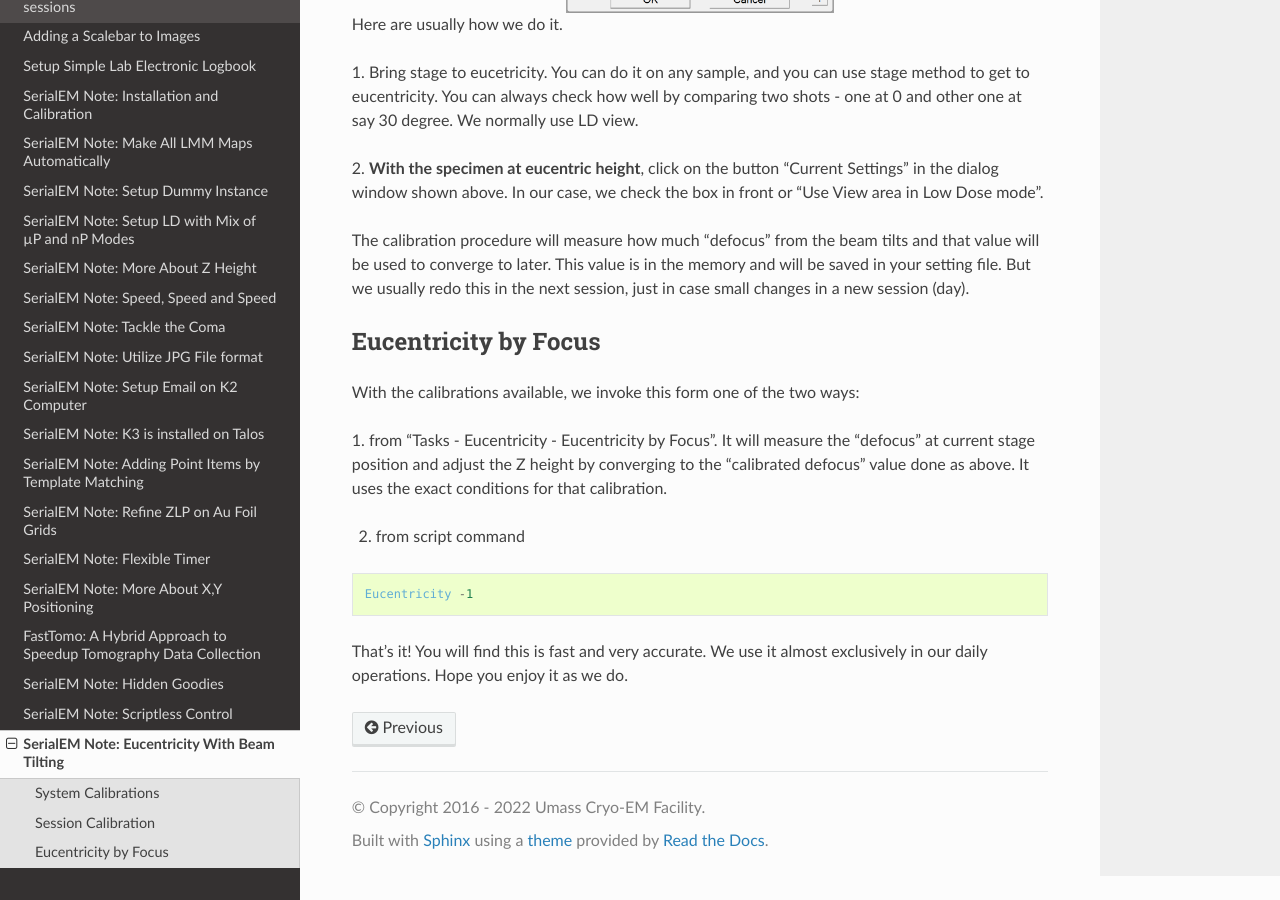
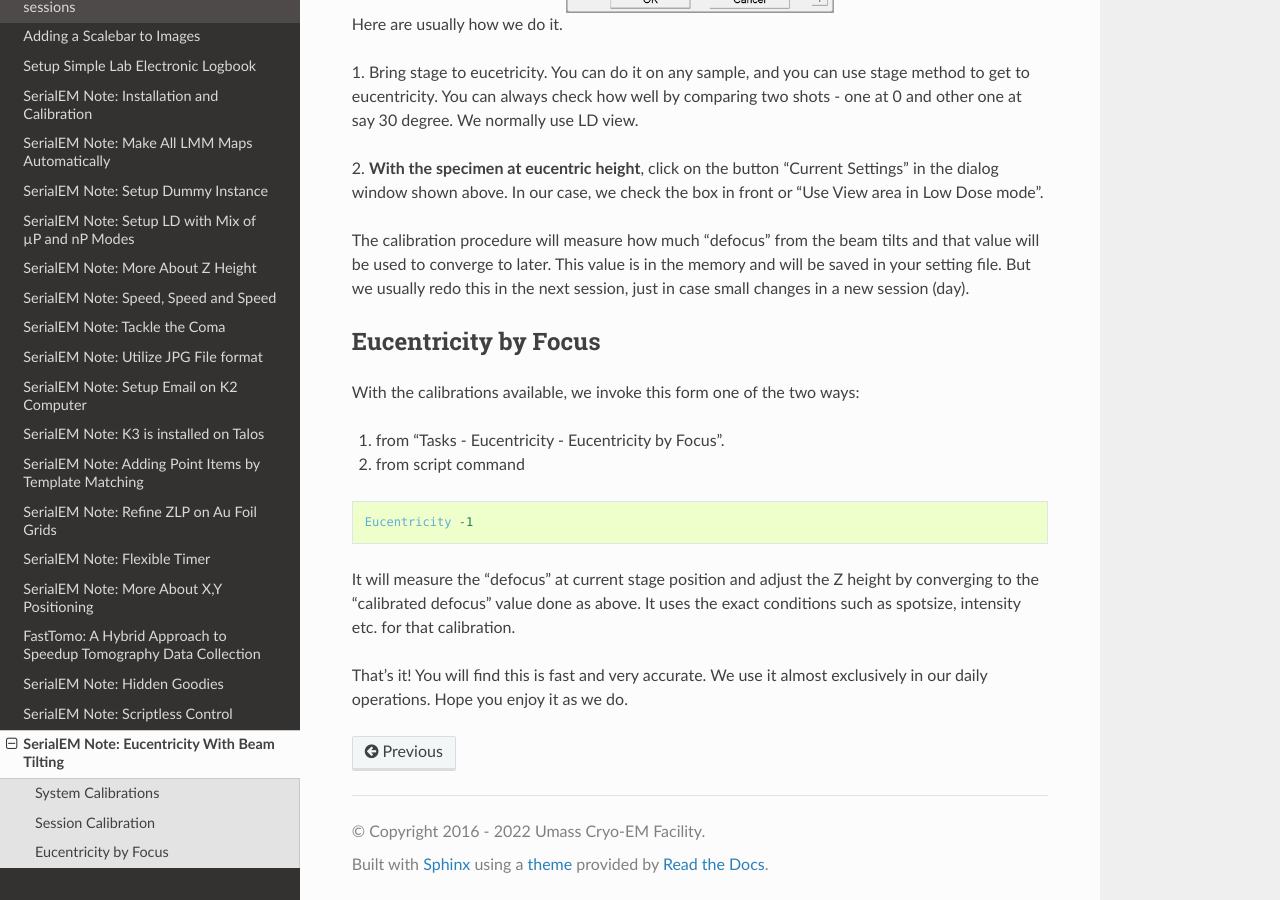
Before and after one commit to xuchen66/sphinx-emdocs, a Sphinx documentation site: the page built from source/serialEM_note_eucentricity_with_beamtilting.rst, in a window 1280 px wide and 900 px high, scrolled down 2514 px. Built offline with Sphinx 7.4.7 and the Read the Docs theme 2.0.0, drawn with Linux system fonts in a browser that asks for light colours; pages that are not in the unit, such as notebooks, are missing from menus; some of the changed lines change nothing that is shown.

Commit message:
Update serialEM_note_eucentricity_with_beamtilting.rst

```diff
--- a/source/serialEM_note_eucentricity_with_beamtilting.rst
+++ b/source/serialEM_note_eucentricity_with_beamtilting.rst
@@ -140,10 +140,7 @@ Eucentricity by Focus
 
 With the calibrations available, we invoke this form one of the two ways:
 
-1. from "Tasks - Eucentricity -
-Eucentricity by Focus". It will measure the "defocus" at current stage
-position and adjust the Z height by converging to the "calibrated defocus"
-value done as above. It uses the exact conditions for that calibration.
+1. from "Tasks - Eucentricity - Eucentricity by Focus".
 
 2. from script command
 
@@ -151,5 +148,10 @@ value done as above. It uses the exact conditions for that calibration.
 
    Eucentricity -1
 
+It will measure the "defocus" at current stage
+position and adjust the Z height by converging to the "calibrated defocus"
+value done as above. It uses the exact conditions such as spotsize, intensity
+etc. for that calibration.
+
 That's it! You will find this is fast and very accurate. We use it almost
 exclusively in our daily operations. Hope you enjoy it as we do.
```
